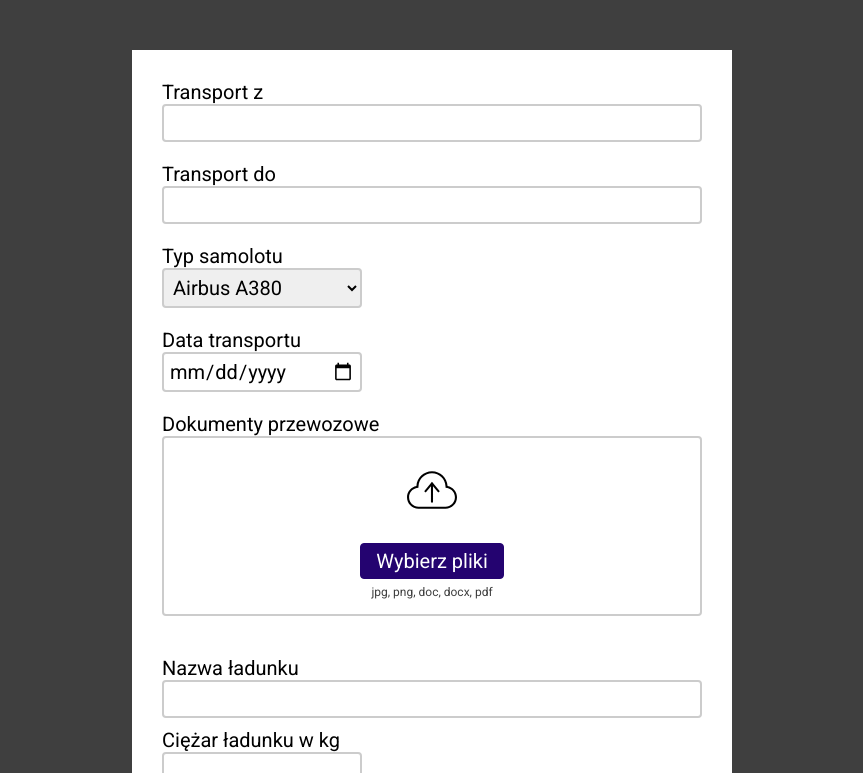
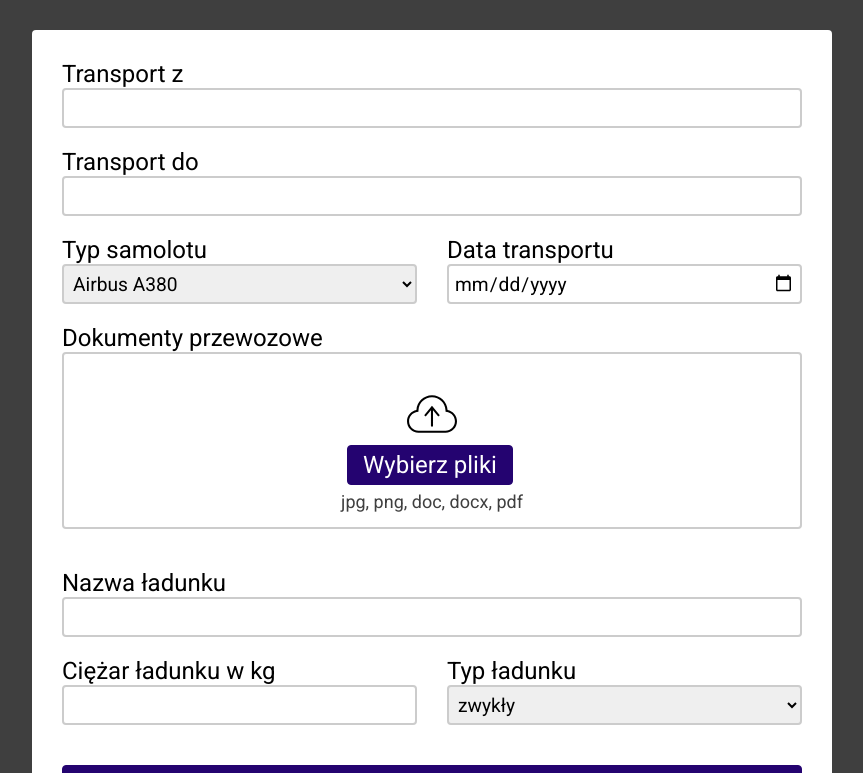
Before and after one commit to SzymonRegula/form, a React (Create React App) app: page / in a window 1280 px wide. Shown: the top 773 px of the page, without its empty margins (208-1071 px from the left). Built offline with nearby package versions, Linux system fonts and the light colour scheme.

Commit message:
layout change

```diff
--- a/src/components/CargoGroup.js
+++ b/src/components/CargoGroup.js
@@ -25,7 +25,7 @@ function CargoGroup({ id }) {
   else if (plane === 'Boeing 747') maxWeight = 38000;
 
   return (
-    <div className='cargo-group'>
+    <li className='cargo-group'>
       <div className={cargoNameClasses}>
         <label htmlFor={'name' + id}>Nazwa ładunku</label>
         <input
@@ -40,10 +40,11 @@ function CargoGroup({ id }) {
           <p className='error-text'>Musisz podać nazwę ładunku.</p>
         )}
       </div>
+
+      <div className='horizontally'>
         <div className={cargoWeightClasses}>
           <label htmlFor={'weight' + id}>Ciężar ładunku w kg</label>
           <input
-          className='narrow-field'
             type='number'
             id={'weight' + id}
             min={0}
@@ -61,12 +62,18 @@ function CargoGroup({ id }) {
         </div>
         <div className='form-control'>
           <label htmlFor={'cargo' + id}>Typ ładunku</label>
-        <select className='narrow-field' id={'cargo' + id}>
-          <option value='dangerous'>zwykły</option>
-          <option value='normall'>niebezpieczny</option>
+          <select
+            id={'cargo' + id}
+            onChange={(e) =>
+              dispatch(changeValue(['cargoType', e.target.value, id]))
+            }
+          >
+            <option value='normall'>zwykły</option>
+            <option value='dangerous'>niebezpieczny</option>
           </select>
         </div>
       </div>
+    </li>
   );
 }
 
--- a/src/components/Form.js
+++ b/src/components/Form.js
@@ -84,10 +84,10 @@ function Form() {
           )}
         </div>
 
+        <div className='horizontally'>
           <div className='form-control'>
             <label htmlFor='plane'>Typ samolotu</label>
             <select
-            className='narrow-field'
               id='plane'
               onChange={(e) => dispatch(changeValue(['plane', e.target.value]))}
             >
@@ -95,19 +95,20 @@ function Form() {
               <option value='Boeing 747'>Boeing 747</option>
             </select>
           </div>
-
           <div className={dateClasses}>
             <label htmlFor='date'>Data transportu</label>
             <input
-            className='narrow-field'
               type='date'
               id='date'
               onChange={(e) => dispatch(changeValue(['date', e.target.value]))}
               onBlur={() => dispatch(touch(['date']))}
             ></input>
             {dateHasError && (
-            <p className='error-text'>Podaj datę od poniedziałku do piatku.</p>
+              <p className='error-text'>
+                Podaj datę od poniedziałku do piatku.
+              </p>
             )}
+          </div>
         </div>
 
         <div className='form-control'>
@@ -116,9 +117,11 @@ function Form() {
         </div>
       </div>
 
+      <ul className='cargoes-list'>
         {form.cargoes.map((cargo) => (
           <CargoGroup key={cargo.id} id={cargo.id} />
         ))}
+      </ul>
 
       <button
         className='add-cargo-btn'
--- a/src/index.css
+++ b/src/index.css
@@ -15,15 +15,18 @@ body {
   background-color: #3f3f3f;
 }
 
+.app {
+  margin: 3rem;
+}
+
 button {
-  font: inherit;
   background-color: #240370;
   color: white;
   border: 1px solid #240370;
   padding: 0.5rem 1.5rem;
   border-radius: 4px;
+  font-size: 100%;
   cursor: pointer;
-  outline: none;
   transition: all 0.3s;
 }
 
@@ -34,14 +37,15 @@ button:active {
 }
 
 .form {
-  font-size: 2rem;
+  font-size: 2.4rem;
   padding: 3rem;
-  margin: 5rem auto;
-  width: 60rem;
+  margin: 0 auto;
+  max-width: 80rem;
   background-color: #fff;
   display: flex;
   flex-direction: column;
   gap: 4rem;
+  border-radius: 4px;
 }
 
 .transport-group {
@@ -50,28 +54,21 @@ button:active {
   gap: 2rem;
 }
 
-.cargo-group {
+.horizontally {
   display: flex;
-  flex-direction: column;
-  gap: 1rem;
+  gap: 3rem;
 }
 
 .form-control {
+  width: 100%;
   flex-direction: column;
   display: flex;
 }
 
-.form-control label {
-  align-self: flex-start;
-}
-
-.narrow-field {
-  width: 20rem;
-}
-
 .form-control input,
 .form-control select {
-  font: inherit;
+  height: 4rem;
+  font-size: 80%;
   padding: 0.5rem;
   border-radius: 4px;
   border: 2px solid #ccc;
@@ -97,23 +94,12 @@ button:active {
 
 .error-text {
   color: #b40e0e;
-  font-size: 60%;
-}
-
-input[type='file'] {
-  display: none;
-}
-
-.add-cargo-btn {
-  align-self: flex-end;
-  /* width: 20rem; */
+  font-size: 70%;
 }
 
 .confirm-btn {
-  /* align-self: center;
-  width: 20rem; */
+  height: 8rem;
 }
-
 .confirm-btn:disabled {
   background-color: #3f3f3f;
   border-color: #3f3f3f;
@@ -126,7 +112,6 @@ input[type='file'] {
   flex-direction: column;
   justify-content: space-between;
   align-items: center;
-  min-height: 18rem;
   padding: 0.5rem;
   border-radius: 4px;
   border: 2px solid #ccc;
@@ -139,12 +124,11 @@ input[type='file'] {
 }
 
 .select-files-btn {
-  /* width: 20rem; */
   margin: 0.6rem;
 }
 
 .upload-svg {
-  flex-grow: 1;
+  margin-top: 3rem;
   width: 5rem;
   height: 5rem;
 }
@@ -168,8 +152,36 @@ input[type='file'] {
 }
 
 .file-types {
-  font-size: 1.2rem;
+  font-size: 1.8rem;
   color: #3f3f3f;
   margin-bottom: 1rem;
   text-align: center;
 }
+
+input[type='file'] {
+  display: none;
+}
+
+/* CARGOES */
+
+.cargo-group {
+  display: flex;
+  flex-direction: column;
+}
+
+.cargo-group .horizontally {
+  margin-top: 2rem;
+}
+
+.cargo-group:not(:last-child)::after {
+  content: '';
+  top: 0;
+  height: 3px;
+  width: 100%;
+  background-color: #3f3f3f;
+  margin: 3rem 0;
+}
+
+.car .add-cargo-btn {
+  align-self: flex-end;
+}
--- a/src/redux/formSlice.js
+++ b/src/redux/formSlice.js
@@ -37,6 +37,7 @@ export const formSlice = createSlice({
   reducers: {
     changeValue: (state, action) => {
       const [what, value, id] = action.payload;
+      console.log(what, value, id);
 
       let cargo;
       if (id !== undefined) {
@@ -63,7 +64,6 @@ export const formSlice = createSlice({
               ? (cargo.weight.isValid = true)
               : (cargo.weight.isValid = false)
           );
-
           break;
         case 'date':
           state.date.value = value;
```
Lines whose indentation alone changed are shown as unchanged.
